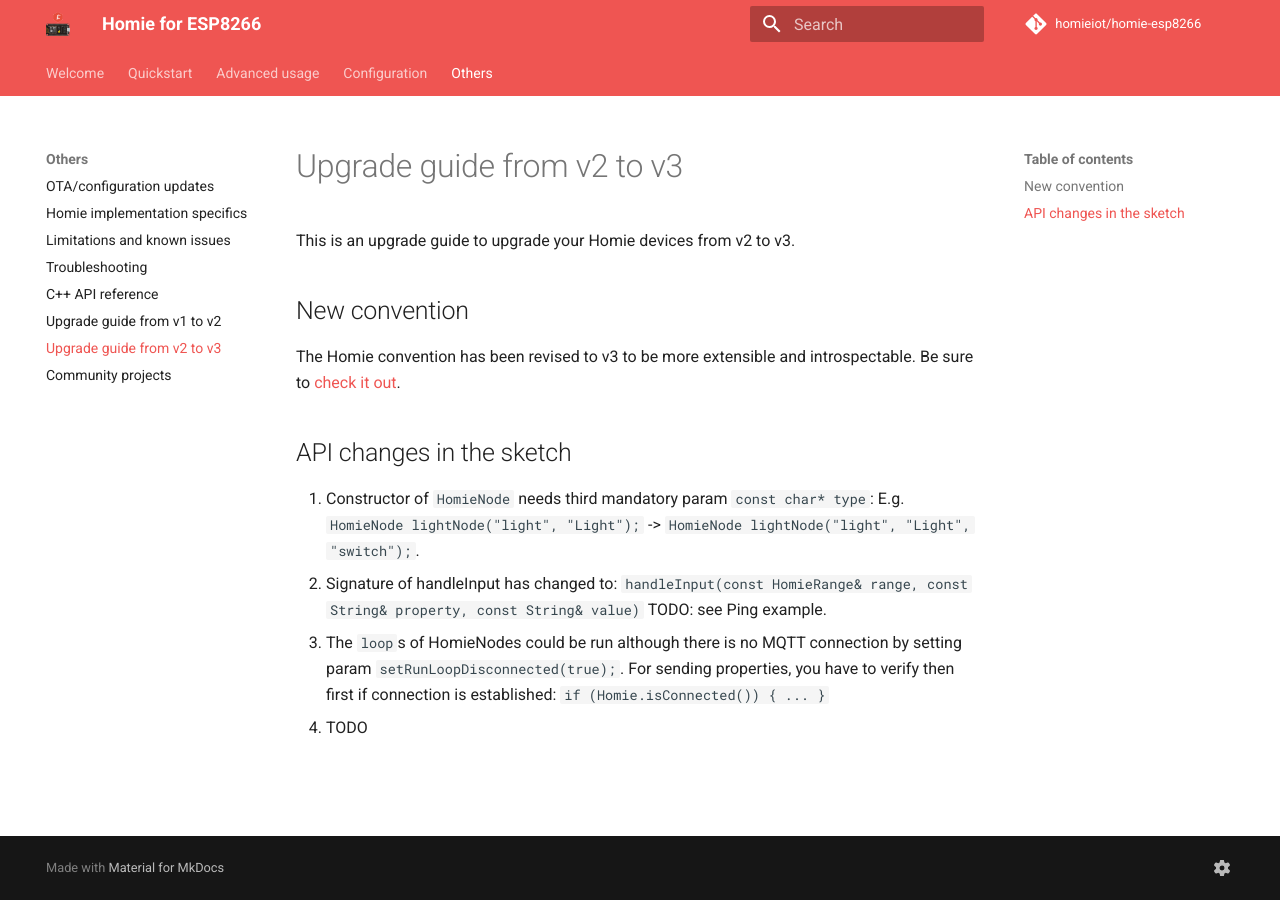
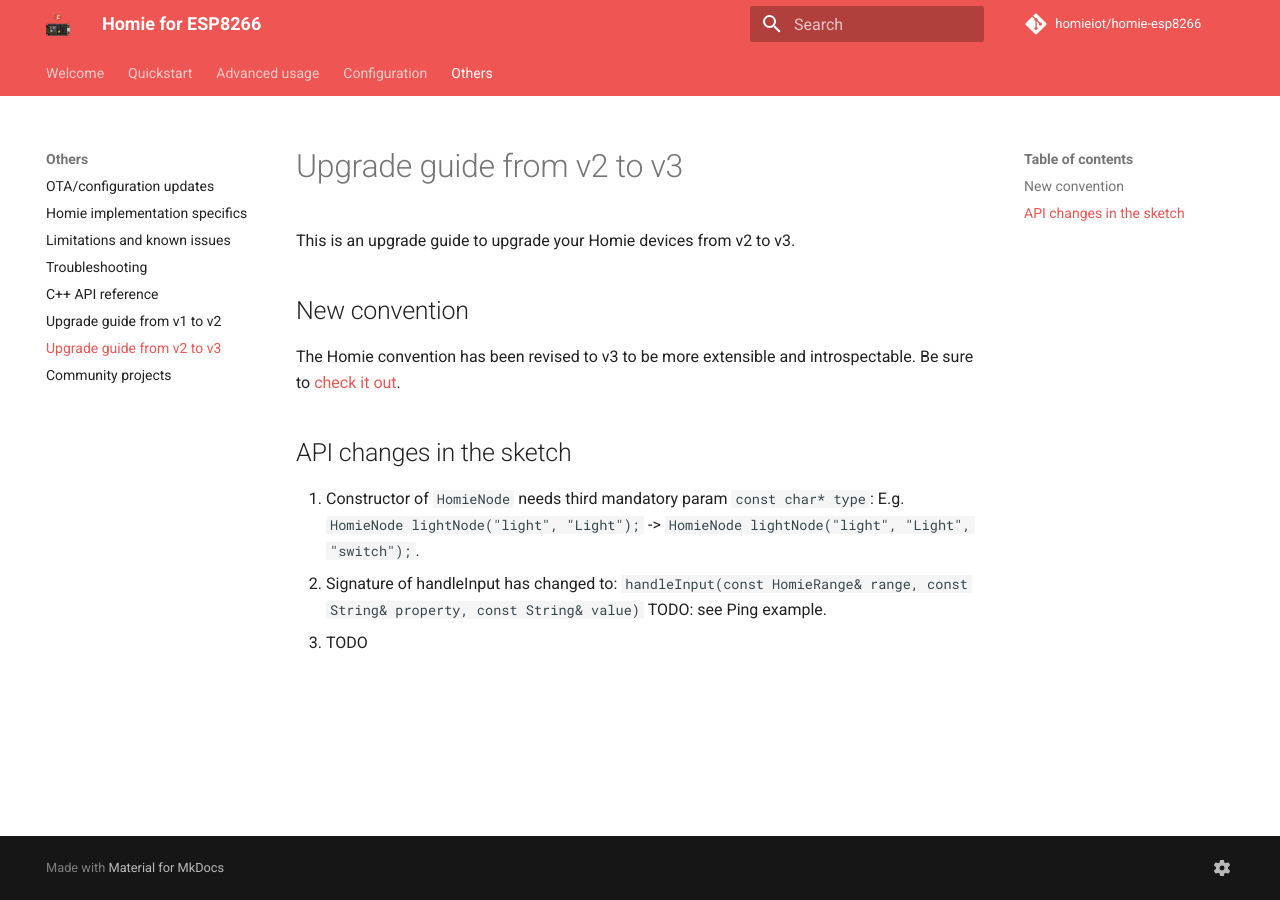
Before and after one commit to homieiot/homie-esp8266, an MkDocs documentation site: the page built from docs/others/upgrade-guide-from-v2-to-v3.md, in a window 1280 px wide. Built offline with MkDocs 1.6.1 and Material for MkDocs 9.7.7, drawn with Linux system fonts in a browser that asks for light colours; comment, search, counter and statistics services are not loaded; old or Windows-style settings are respelled for this version of MkDocs.

Commit message:
remove v2.1 change

```diff
--- a/docs/others/upgrade-guide-from-v2-to-v3.md
+++ b/docs/others/upgrade-guide-from-v2-to-v3.md
@@ -10,6 +10,4 @@
    E.g. `HomieNode lightNode("light", "Light");` -> `HomieNode lightNode("light", "Light", "switch");`.
 2. Signature of handleInput has changed to: `handleInput(const HomieRange& range, const String& property, const String& value)`
    TODO: see Ping example.
-3. The `loop`s of HomieNodes could be run although there is no MQTT connection by setting param `setRunLoopDisconnected(true);`.
-   For sending properties, you have to verify then first if connection is established: `if (Homie.isConnected()) { ... }`
 4. TODO
```
